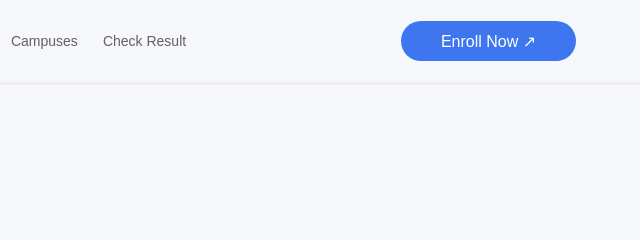
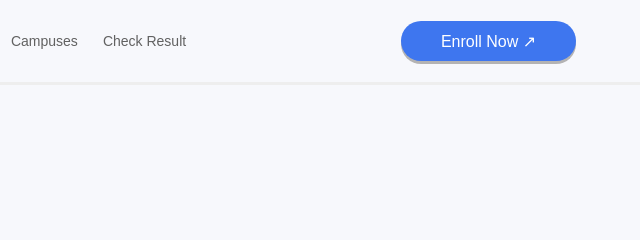
Before and after one commit to codebyateeb/SMIT-Header, a plain HTML site: page index.html in a window 1280 px wide. In both pictures the pointer is over the button "Enroll Now ↗". Shown: the top 240 px of the page, 640-1280 px from the left. Drawn offline with Linux system fonts and the light colour scheme.

Commit message:
Add files via upload

```diff
--- a/style.css
+++ b/style.css
@@ -217,7 +217,7 @@ body {
     text-decoration: underline;
 }
 
-header button{
+ button{
     height: 40px;
     width: 175px;
     background-color: #3E76EF;
@@ -225,6 +225,10 @@ header button{
     border-radius: 25px;
     color: white;
     font-size: 16px;
+}
+
+button:hover{
+    box-shadow: 0px 3px 0px rgb(180, 179, 179);
 }
 
 .chat-bot{
```
